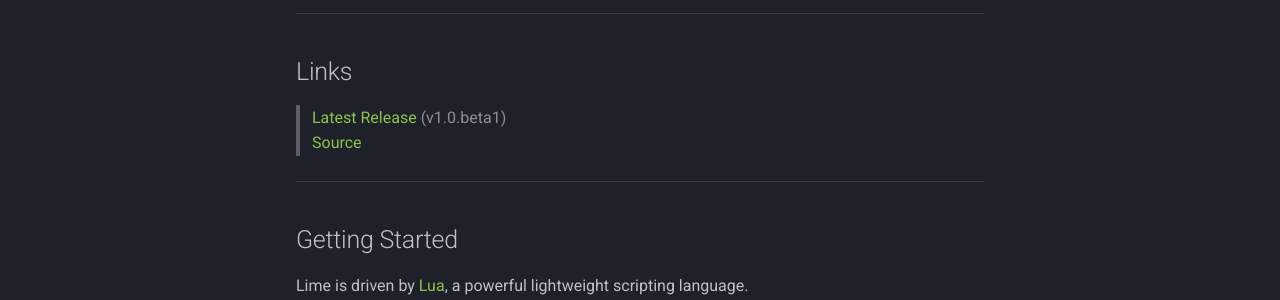
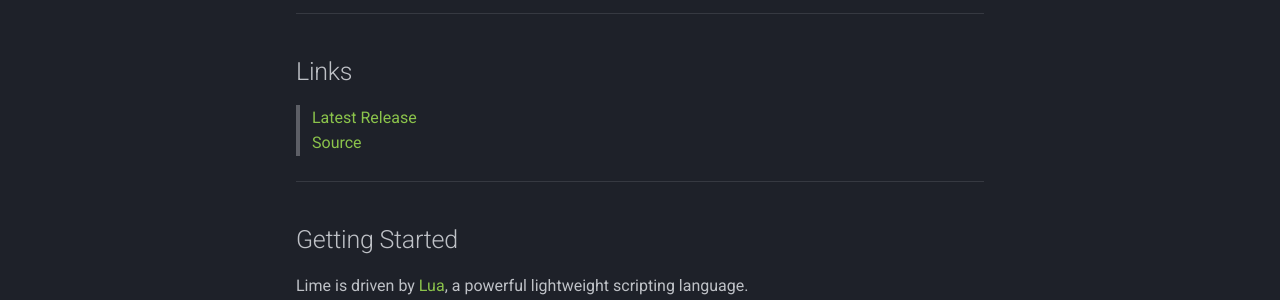
Before and after one commit to darttheg/LimeAPI, an MkDocs documentation site: the page built from docs/index.md, in a window 1280 px wide. Shown: the part 243-543 px from the top of the page. Built offline with MkDocs 1.6.1 and Material for MkDocs 9.7.7, drawn with Linux system fonts in a browser that asks for light colours; comment, search, counter and statistics services are not loaded.

Commit message:
Remove version

```diff
--- a/docs/index.md
+++ b/docs/index.md
@@ -9,7 +9,7 @@ Welcome to the documentation of **Lime Engine**, a 2D and 3D game engine powered
 ---
 
 ## Links
-> [Latest Release](https://github.com/darttheg/Lime/releases/download/Release/Lime-Release-x64.zip) (v1.0.beta1)
+> [Latest Release](https://github.com/darttheg/Lime/releases/download/Release/Lime-Release-x64.zip)
 > [Source](https://github.com/darttheg/Lime/tree/main)
 
 ---
```
